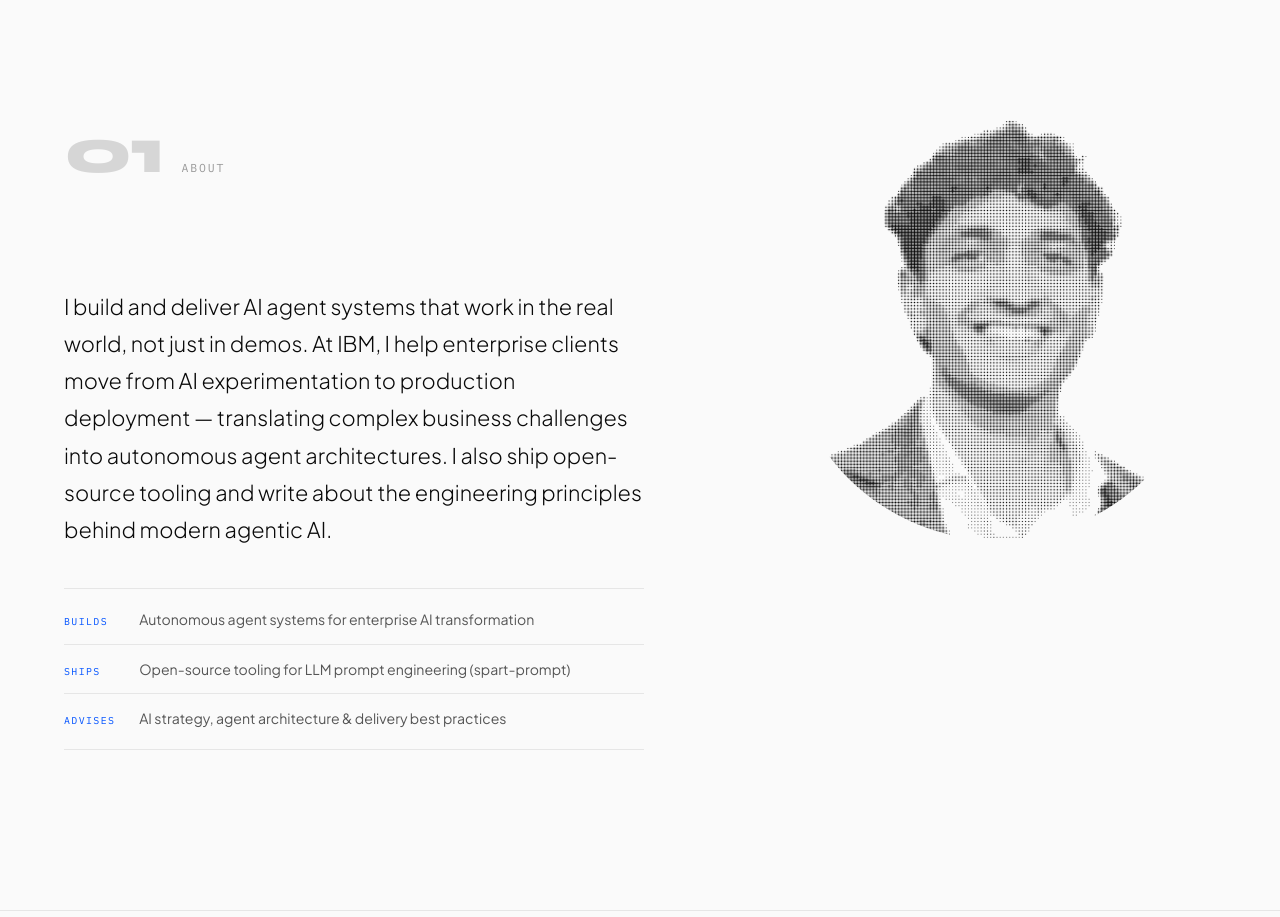
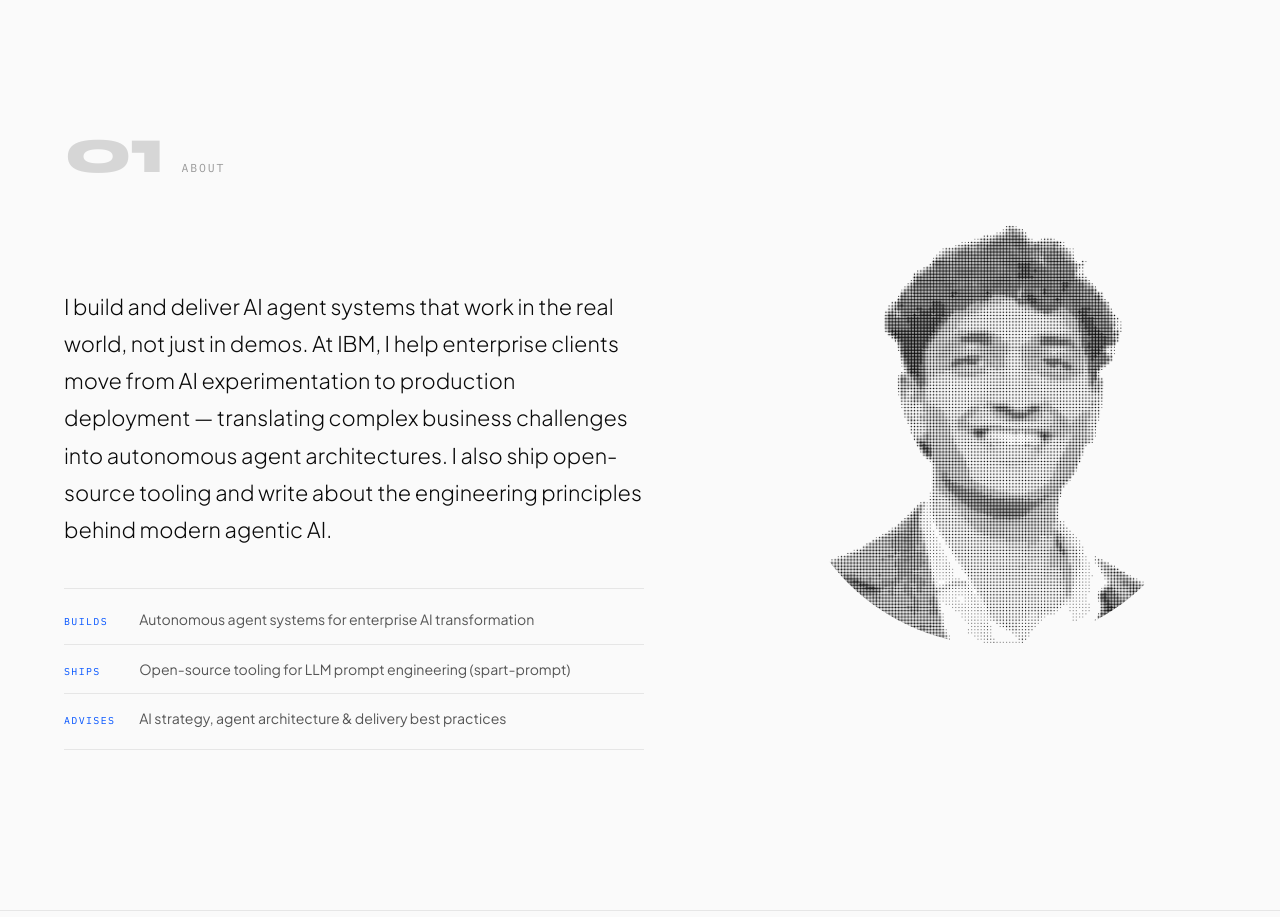
Before and after one commit to FaizAzizAtK/portfolio, a React (Vite) app: page / in a window 1280 px wide. Shown: the part 840-1757 px from the top of the page. Built offline with nearby package versions, Linux system fonts and the light colour scheme.

Commit message:
Fix About portrait: remove sticky positioning so it stays in place
Co-Authored-By: Claude Sonnet 4.6 <noreply@anthropic.com>

```diff
--- a/src/components/About.css
+++ b/src/components/About.css
@@ -76,15 +76,7 @@
 
 /* Col 2 — portrait */
 .about__portrait {
-  position: sticky;
-  top: calc(50vh - 210px);
-  align-self: start;
-}
-
-@media (max-width: 900px) {
-  .about__portrait {
-    position: static;
-  }
+  align-self: center;
 }
 
 /* Reactive dot-matrix portrait */
```
